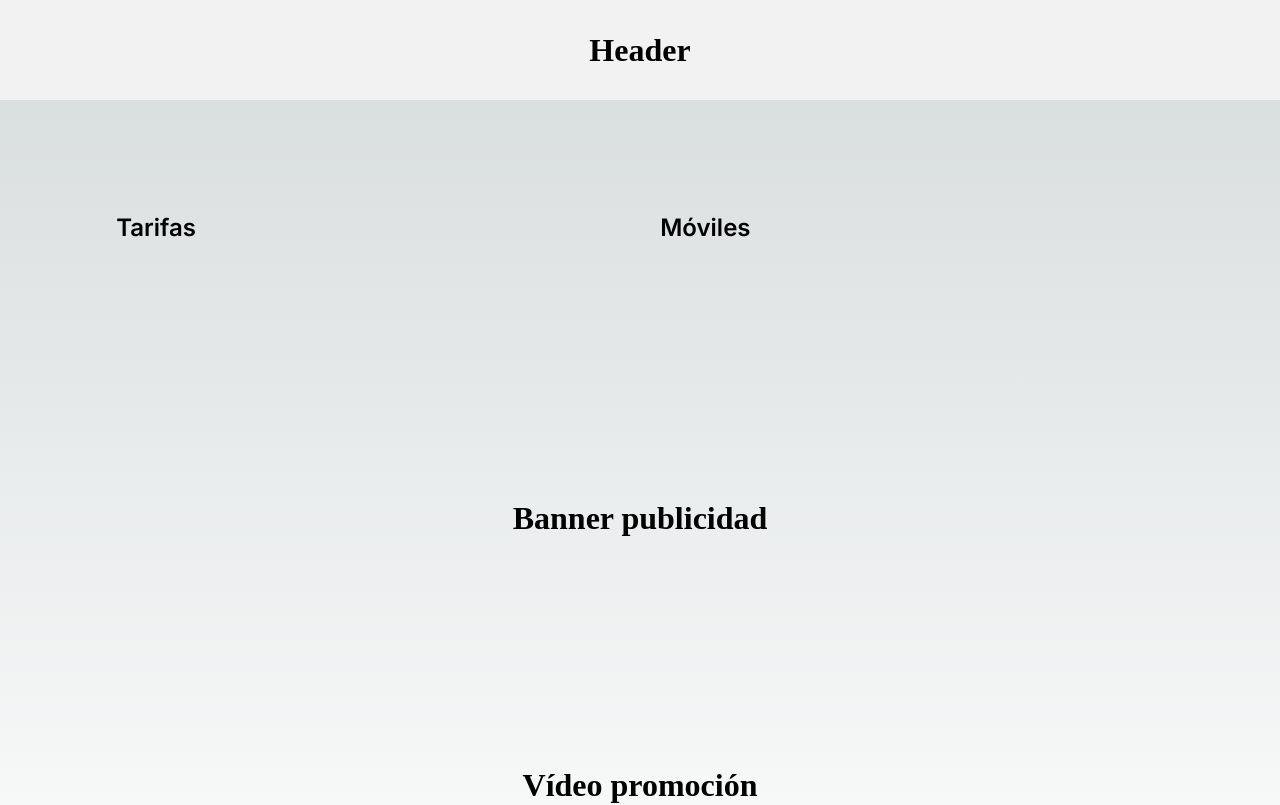
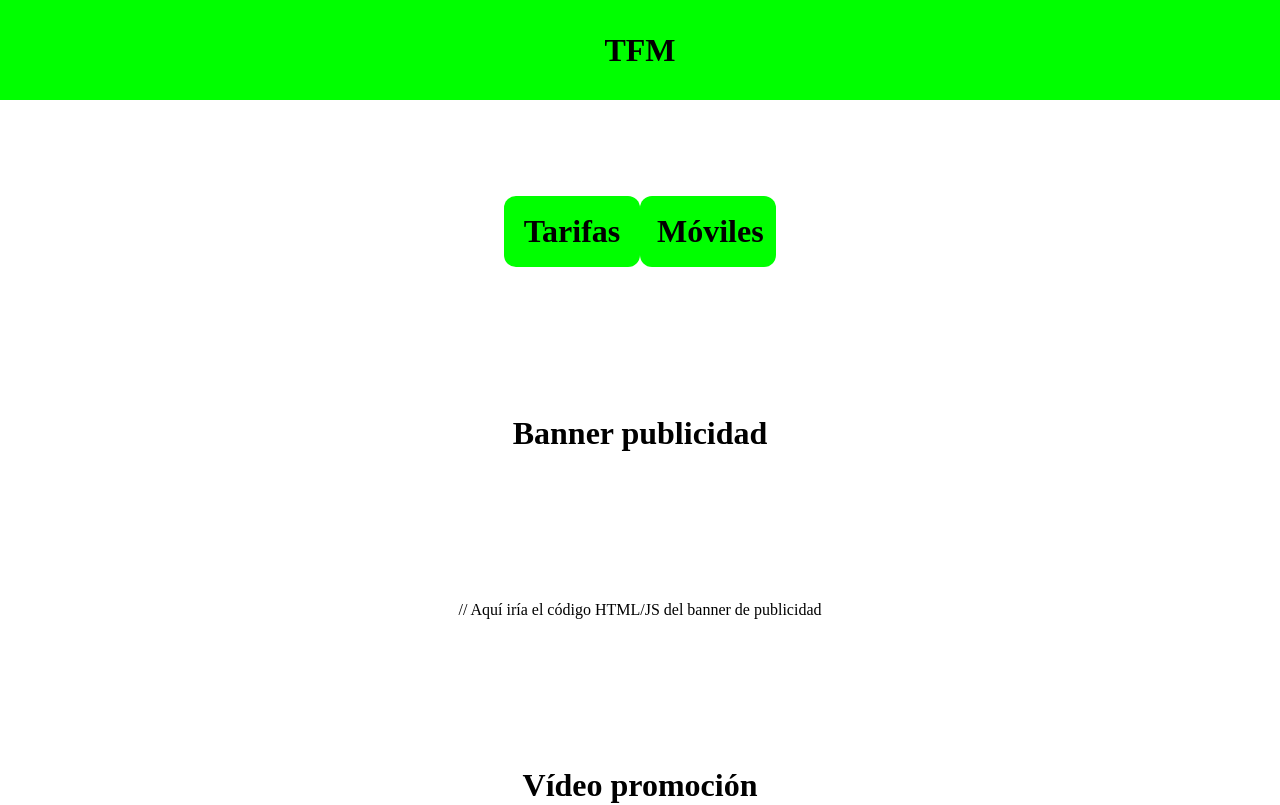
Before and after one commit to IvanLM10/TFM_NextJS_Cloudflare, a Next.js app: page / in a window 1280 px wide. Shown: the top 805 px of the page. Built offline with nearby package versions, Linux system fonts and the light colour scheme.

Commit message:
Estructura general y estilos Header Footer

```diff
--- /dev/null
+++ b/components/AdBanner.tsx
@@ -0,0 +1,11 @@
+import React from 'react';
+
+const AdBanner: React.FC = () => {
+  return (
+    <div className="ad-banner">
+      // Aquí iría el código HTML/JS del banner de publicidad
+    </div>
+  );
+};
+
+export default AdBanner;
--- /dev/null
+++ b/components/PageHead.tsx
@@ -0,0 +1,19 @@
+import Head from 'next/head';
+
+interface Props {
+  title: string;
+  description?: string;
+  keywords?: string[];
+}
+
+const PageHead: React.FC<Props> = ({ title, description, keywords }) => {
+    return (
+      <Head>
+        <title>{title}</title>
+        {description && <meta name="description" content={description} />} // Descripción para los motores de búsqueda
+        {keywords && <meta name="keywords" content={keywords.join(', ')} />}
+      </Head>
+    );
+  };
+
+  export default PageHead;
--- a/components/Service.tsx
+++ b/components/Service.tsx
@@ -2,32 +2,33 @@ import React from 'react'
 import Link from 'next/link';
 import styles from '@/styles/Service.module.css';
 
-interface ServiceProps {
-    title: string;
+interface ServiceProps { // la interfaz "Props" define los dos parámetros que necesita el componente
+    tarifas: string;
+    moviles: string;
   }
 
-const Service: React.FC<ServiceProps> = ({title}) => {
+const Service: React.FC<ServiceProps> = ({tarifas, moviles}) => {
   return (
     <div className={styles.div}>
-        <Link
+        <Link //habilitar la navegación del lado del cliente entre páginas
             href="/tarifas"
             className={styles.card}
-            target="_blank"
-            rel="noopener noreferrer"
+            //rel="noopener noreferrer"
+            rel="prerender"
         >
-            <h2 className={styles.h2}>
-              Tarifas
+            <h2 className={styles.text}>
+              {tarifas}
             </h2>
         </Link>
 
         <Link
             href="/moviles"
             className={styles.card}
-            target="_blank"
-            rel="noopener noreferrer"
+            //rel="noopener noreferrer"
+            rel="prerender"
         >
-            <h2 className={styles.h2}>
-              Móviles
+            <h2 className={styles.text}>
+              {moviles}
             </h2>
         </Link>
     </div>
--- a/pages/index.tsx
+++ b/pages/index.tsx
@@ -1,61 +1,37 @@
-import Head from 'next/head'
-import Link from 'next/link';
-import Image from 'next/image'
+//import { Inter } from 'next/font/google'
 
-import { Inter } from 'next/font/google'
-
+import PageHead from '@/components/PageHead';
 import Header from '@/components/Header'
+import Service from '@/components/Service'
+import AdBanner from '../components/AdBanner';
 import Footer from '@/components/Footer'
 
 import styles from '@/styles/Home.module.css'
 
-const inter = Inter({ subsets: ['latin'] })
+//const inter = Inter({ subsets: ['latin'] })
 
 export default function Home() {
   return (
     <>
-      <Head>
-        <title>TFM Next.js</title>
-        <meta name="description" content="TFM Next.js" /> //Descripción para los motores de búsqueda
-        <meta name="viewport" content="width=device-width, initial-scale=1" />
-        <link rel="icon" href="/favicon.ico" />
-      </Head>
+      <PageHead
+        title="TFM Next.js"
+        description="Página web de TFM Next.js"
+        keywords={['TFM', 'next.js', 'typescript']}
+      />
 
-      <Header title="Header" />
+      <Header title="TFM" />
 
       <main className={styles.main}>
 
-        <div className={styles.grid}>
-
-          <Link
-            href="/tarifas"
-            className={styles.card}
-            target="_blank"
-            rel="noopener noreferrer"
-          >
-            <h2 className={inter.className}>
-              Tarifas
-            </h2>
-          </Link>
-
-          <Link
-            href="/moviles"
-            className={styles.card}
-            target="_blank"
-            rel="noopener noreferrer"
-          >
-            <h2 className={inter.className}>
-              Móviles
-            </h2>
-          </Link>
-
-        </div>
+        <Service tarifas="Tarifas" moviles="Móviles"/>
 
         <div>
           <h1>
             Banner publicidad
           </h1>
         </div>
+
+        <AdBanner />
 
         <div>
           <h1>
--- a/styles/Footer.module.css
+++ b/styles/Footer.module.css
@@ -3,10 +3,11 @@
     justify-content: center;
     align-items: center;
     height: 100px;
-    background-color: #f2f2f2;
+    background-color: #000000;
   }
 
 .h1 {
+    color: #00ff00;
     font-size: 2rem;
     text-align: center;
 }
--- a/styles/Header.module.css
+++ b/styles/Header.module.css
@@ -3,10 +3,11 @@
     justify-content: center;
     align-items: center;
     height: 100px;
-    background-color: #f2f2f2;
+    background-color: #00ff00;
   }
 
 .h1 {
+    color: #000000;
     font-size: 2rem;
     text-align: center;
 }
--- a/styles/Home.module.css
+++ b/styles/Home.module.css
@@ -1,4 +1,5 @@
 .main {
+  background-color: #ffffff;
   display: flex;
   flex-direction: column;
   justify-content: space-between;
--- a/styles/Service.module.css
+++ b/styles/Service.module.css
@@ -2,18 +2,20 @@
     display: grid;
     grid-template-columns: repeat(2, minmax(50%, auto));
     width: var(--max-width);
-    max-width: 100%;
+    max-width: 25%;
+    background-color: #ffffff;
   }
 
 .card {
-    padding: 1rem 1.2rem;
+    padding: 1rem;
     border-radius: var(--border-radius);
     background: rgba(var(--card-rgb), 0);
     border: 1px solid rgba(var(--card-border-rgb), 0);
     transition: background 200ms, border 200ms;
+    background-color: #00ff00;
 }
 
-.h2 {
-    font-size: 1rem;
+.text {
+    font-size: 2rem;
     text-align: center;
 }
```
Also changed, not shown: pages/moviles.tsx (+30 -1 lines), pages/tarifas.tsx (+31 -1 lines).
